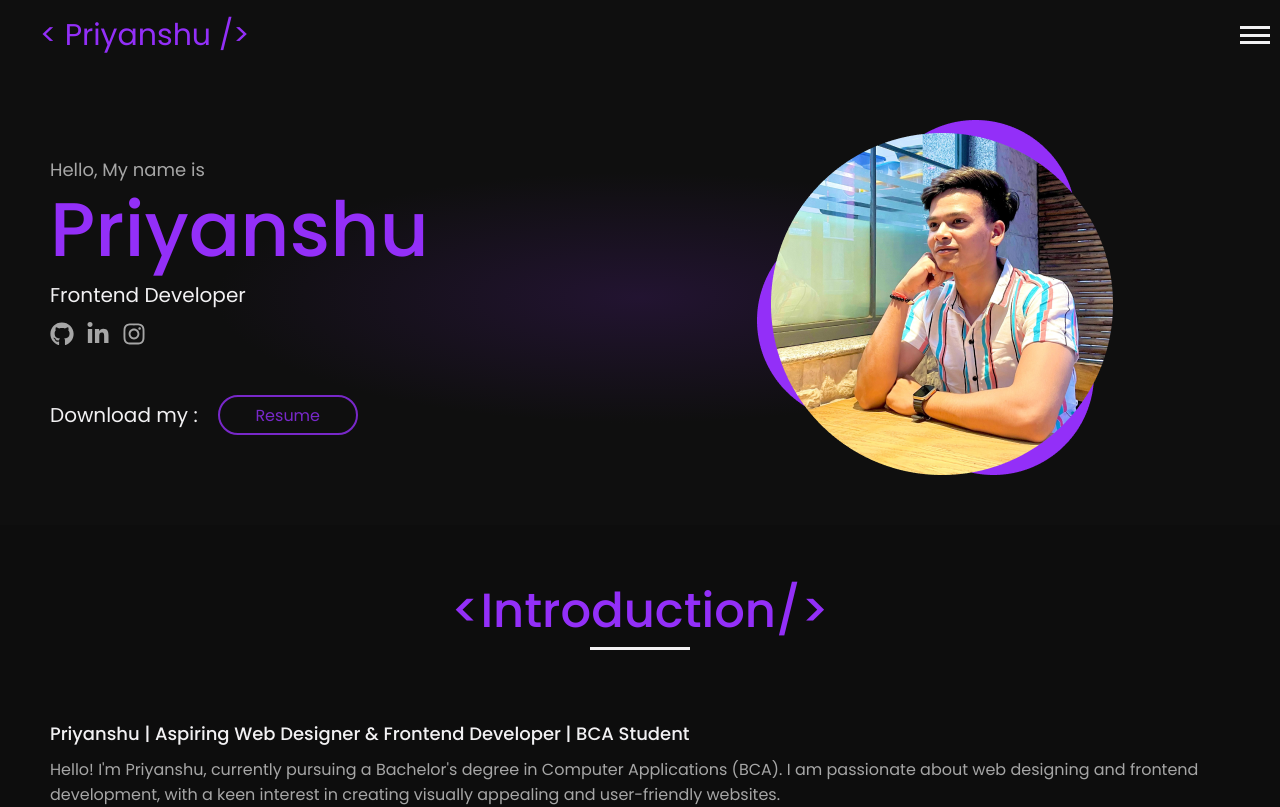
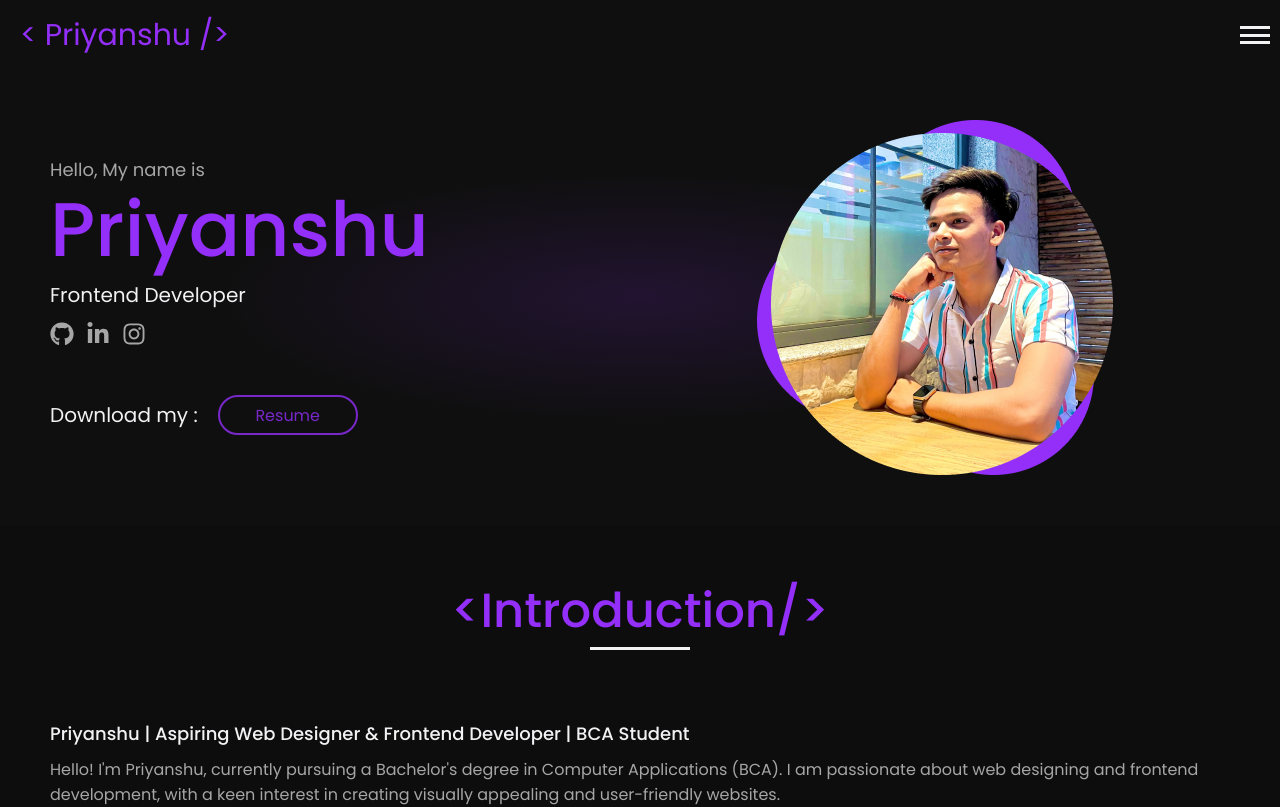
Before and after one commit to priyanshu8851/Presonal-Portfolio, a React (Vite) app: page / in a window 1280 px wide. Shown: the top 807 px of the page. Built offline with nearby package versions, Linux system fonts and the light colour scheme.

Commit message:
Updating header

```diff
--- a/src/components/header/header.css
+++ b/src/components/header/header.css
@@ -11,7 +11,7 @@ header .contain{
 header .contain span{
     color:#932FF8;
     font-size: 30px;
-    padding-left: 30px;
+    padding:0 0 0 10px;
 }
 .navBtn{
     height:18px;
```
